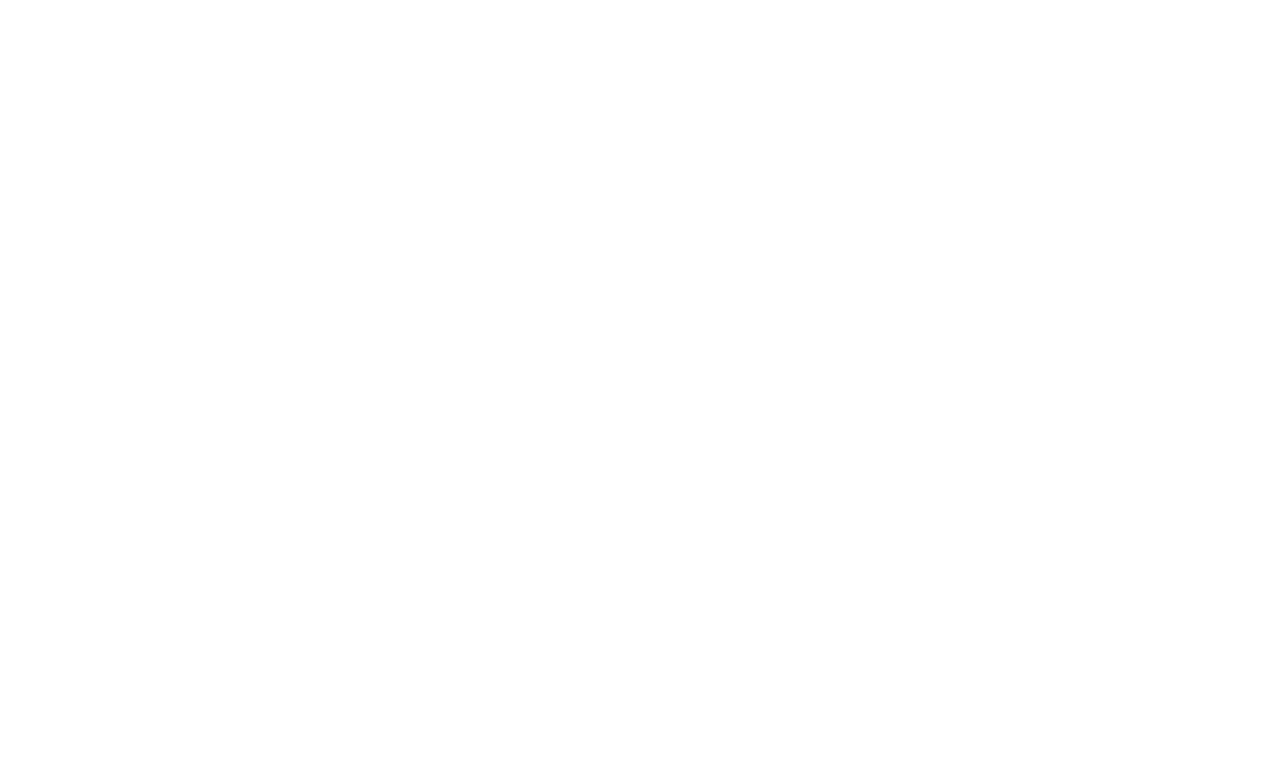
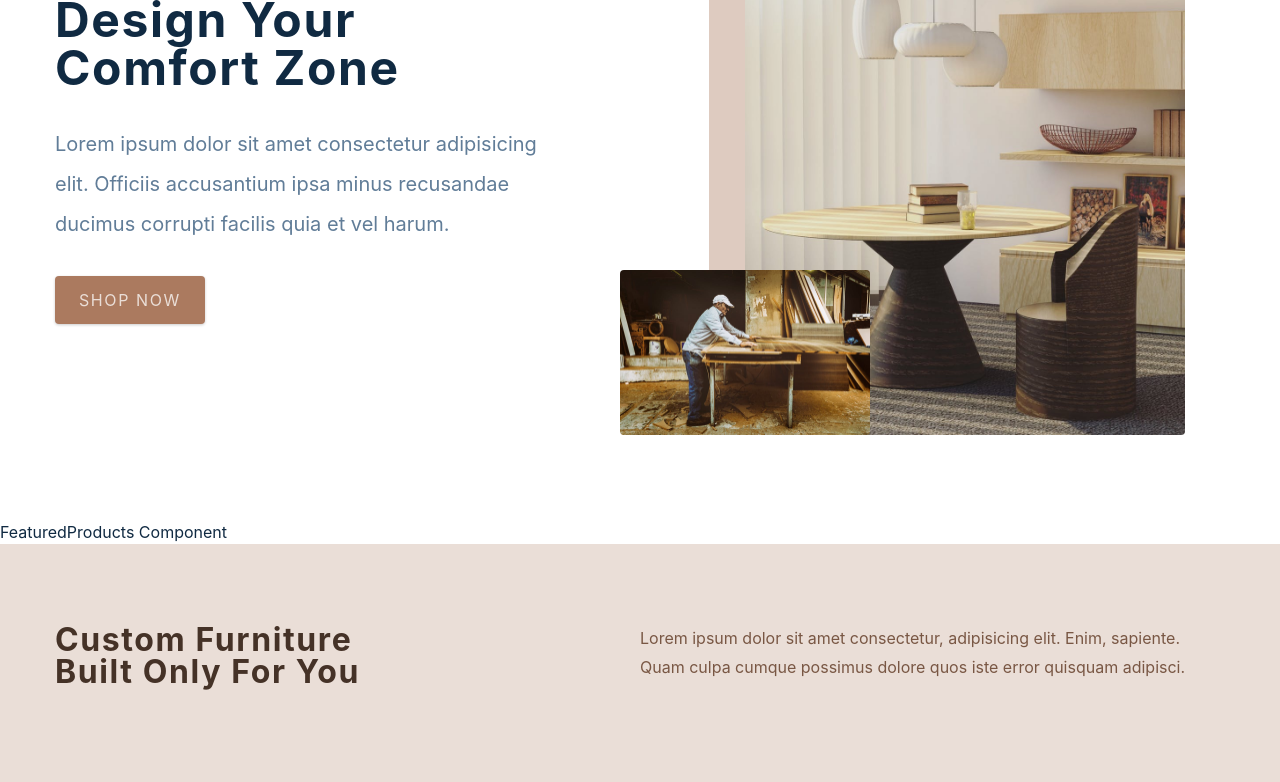
Before and after one commit to TunA-Kai/react-beginner-project-with-ts, a React (Create React App) app: page / in a window 1280 px wide. Shown: the part 280-1062 px from the top of the page. Before the commit the page ends 800 px from the top, so only its background shows below. Built offline with nearby package versions, Linux system fonts and the light colour scheme.

Commit message:
update HomePage UI

```diff
--- a/src/components/Contact.tsx
+++ b/src/components/Contact.tsx
@@ -3,7 +3,31 @@
 interface ContactProps {}
 
 function Contact({}: ContactProps) {
-    return <>Contact Component</>
+    return (
+        <Wrapper>
+            <div className='section-center'>
+                <h3>Join our newsletter and get 20% off</h3>
+                <div className='content'>
+                    <p>
+                        Lorem ipsum dolor sit amet consectetur adipisicing elit.
+                        Ratione, aliquam aperiam unde facere tempora repellendus
+                        accusantium quia explicabo omnis hic.
+                    </p>
+                    <form action='' className='contact-form'>
+                        <input
+                            type='email'
+                            name='email'
+                            className='form-input'
+                            placeholder='enter email'
+                        />
+                        <button type='submit' className='submit-btn'>
+                            subscribe
+                        </button>
+                    </form>
+                </div>
+            </div>
+        </Wrapper>
+    )
 }
 
 export default Contact
--- a/src/components/Hero.tsx
+++ b/src/components/Hero.tsx
@@ -6,7 +6,31 @@
 interface HeroProps {}
 
 function Hero({}: HeroProps) {
-    return <>Hero Component</>
+    return (
+        <Wrapper className='section-center'>
+            <article className='content'>
+                <h1>
+                    design your <br /> comfort zone
+                </h1>
+                <p>
+                    Lorem ipsum dolor sit amet consectetur adipisicing elit.
+                    Officiis accusantium ipsa minus recusandae ducimus corrupti
+                    facilis quia et vel harum.
+                </p>
+                <Link to='/products' className='btn hero-btn'>
+                    shop now
+                </Link>
+            </article>
+            <article className='img-container'>
+                <img src={heroBcg} alt='nice table' className='main-img' />
+                <img
+                    src={heroBcg2}
+                    alt='person working'
+                    className='accent-img'
+                />
+            </article>
+        </Wrapper>
+    )
 }
 
 export default Hero
--- a/src/components/Services.tsx
+++ b/src/components/Services.tsx
@@ -1,9 +1,34 @@
 import styled from 'styled-components'
+import { services } from '../utils/constants'
 
 interface ServicesProps {}
 
 function Services({}: ServicesProps) {
-    return <>Services Component</>
+    return (
+        <Wrapper>
+            <div className='section-center'>
+                <article className='header'>
+                    <h3>
+                        custom furniture <br /> built only for you
+                    </h3>
+                    <p>
+                        Lorem ipsum dolor sit amet consectetur, adipisicing
+                        elit. Enim, sapiente. Quam culpa cumque possimus dolore
+                        quos iste error quisquam adipisci.
+                    </p>
+                </article>
+                <div className='services-center'>
+                    {services.map(({ icon, id, title, text }) => (
+                        <article key={id} className='service'>
+                            <span className='icon'>{icon}</span>
+                            <h4>{title}</h4>
+                            <p>{text}</p>
+                        </article>
+                    ))}
+                </div>
+            </div>
+        </Wrapper>
+    )
 }
 
 export default Services
--- a/src/pages/HomePage.tsx
+++ b/src/pages/HomePage.tsx
@@ -1,9 +1,16 @@
-interface HomePageProps {
+import { Contact, FeaturedProducts, Hero, Services } from '../components'
 
-}
+interface HomePageProps {}
 
-function HomePage ({}: HomePageProps) {
-    return <>HomePage Component</>
+function HomePage({}: HomePageProps) {
+    return (
+        <main>
+            <Hero />
+            <FeaturedProducts />
+            <Services />
+            <Contact />
+        </main>
+    )
 }
 
 export default HomePage
```
